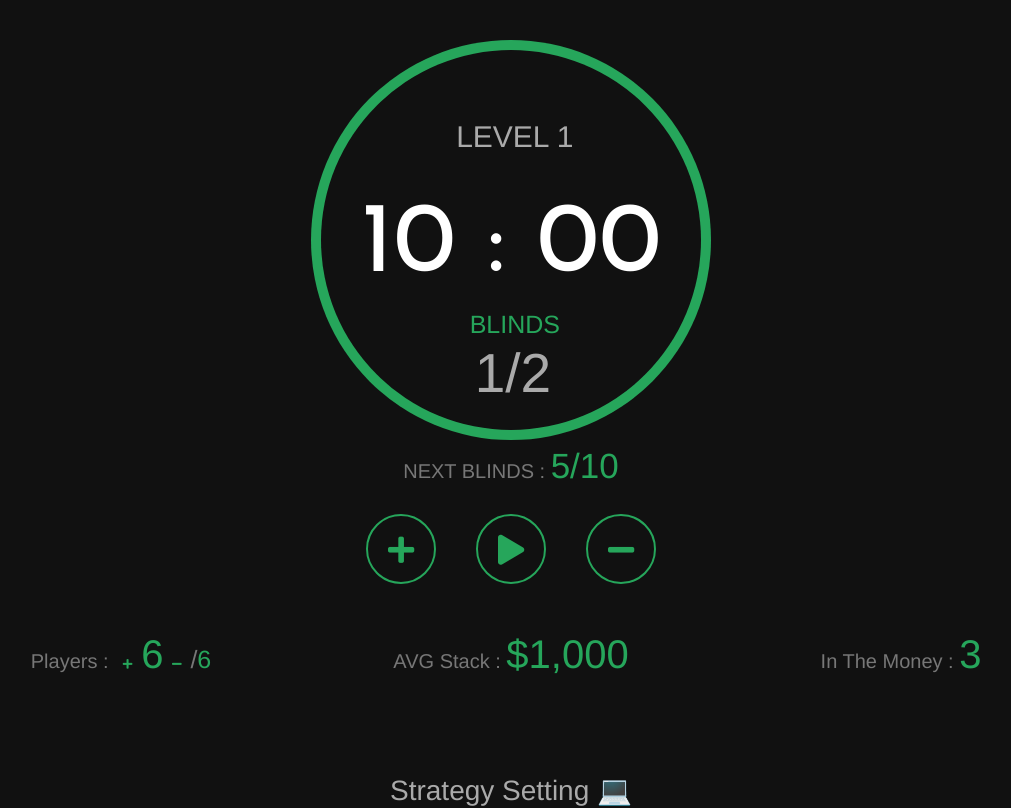
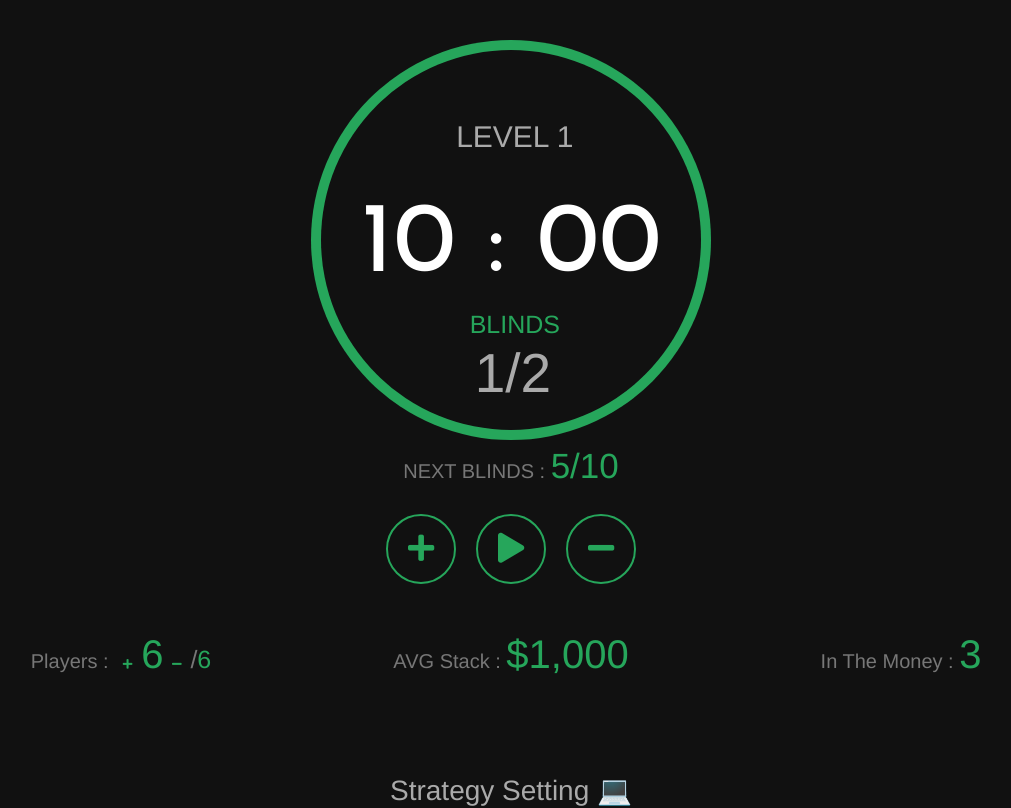
Before and after one commit to okuxxbos20/sick-poker-timer, a Vue app: page / in a window 1280 px wide. Shown: the top 808 px of the page, without its empty margins (129-1140 px from the left). Built offline with nearby package versions, Linux system fonts and the light colour scheme; a web font is replaced by a local one.

Commit message:
modify icon position

```diff
--- a/src/components/Controller.vue
+++ b/src/components/Controller.vue
@@ -1,15 +1,17 @@
 <template>
   <div class="controller justify-content-center">
-    <button @click="c_counterUp()" class="ctr plus_btn">
+    <button @click="c_counterUp()" class="btn">
       <i class="fas fa-plus"></i>
     </button>
-    <button v-show="!r_status()" type="button" @click="c_startTimer()" class="ctr">
+
+    <button v-show="!r_status()" type="button" @click="c_startTimer()" class="btn center">
       <i class="fas fa-play"></i>
     </button>
-    <button v-show="r_status()" type="button" @click="c_stopTimer()" class="ctr stop">
+    <button v-show="r_status()" type="button" @click="c_stopTimer()" class="btn center stop">
       <i class="fas fa-equals"></i>
     </button>
-    <button @click="c_counterDown()" class="ctr minus_btn">
+
+    <button @click="c_counterDown()" class="btn">
       <i class="fas fa-minus"></i>
     </button>
   </div>
@@ -40,13 +42,15 @@ export default {
 
 <style lang="scss" scoped>
 .controller {
-  .ctr {
+  .btn {
     color: var(--currentTheme);
     font-size: 30px;
     width: 70px;
     height: 70px;
-    margin: 5px 20px 40px;
-    padding-top: 5px;
+    padding: 0;
+    margin: 5px 0 40px;
+    align-items: center;
+    justify-content: center;
     border-radius: 50%;
     border: 2px solid var(--currentTheme);
     background: transparent;
@@ -57,6 +61,9 @@ export default {
       border: 2px solid #2e3131;
     }
   }
+  .center {
+    margin: 5px 20px 40px;
+  }
   .stop {
     color: #111;
     background: var(--currentTheme);
```
